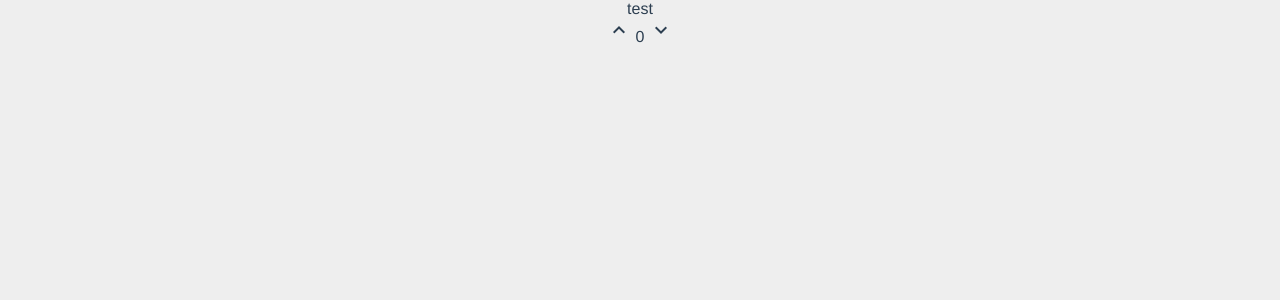
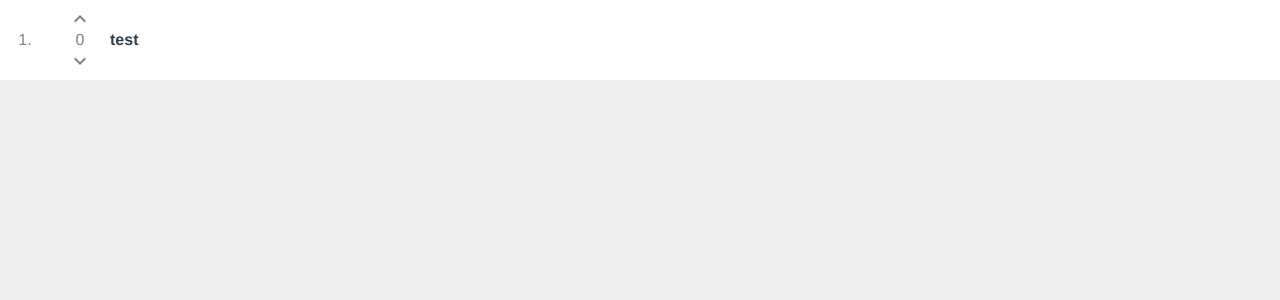
Before and after one commit to jiayingy/reddit-clone, a Vue app: page /#/ in a window 1280 px wide. Shown: the top 300 px of the page. Built offline with nearby package versions, Linux system fonts and the light colour scheme.

Commit message:
Style entry component

```diff
--- a/src/components/Entry.vue
+++ b/src/components/Entry.vue
@@ -1,12 +1,15 @@
 <template>
   <div class="entry">
-    <div class="title">
-      {{title}}
+    <div class="numbering">
+      {{numbering}}.
     </div>
     <div class="vote">
       <i class="material-icons arrow-up">keyboard_arrow_up</i>
-      {{numVotes}}
+      <p>{{numVotes}}</p>
       <i class="material-icons arrow-down">keyboard_arrow_down</i>
+    </div>
+    <div class="title">
+      {{title}}
     </div>
   </div>
 </template>
@@ -18,15 +21,46 @@ export default {
     return {
       title: 'test',
       numVotes: 0,
+      numbering: 1,
     };
   },
 };
 </script>
 
 <!-- Add "scoped" attribute to limit CSS to this component only -->
-<style scoped>
+<style lang="scss" scoped>
 .entry {
   width: 100%;
-  height: 150px;
+  height: 80px;
+  background-color: white;
+  display: flex;
+  align-content: center;
+  flex-direction: row;
+  align-items: center;
+
+  .numbering {
+    width: 50px;
+    color: grey;
+  }
+
+  .vote {
+    width: 60px;
+    display: flex;
+    flex-direction: column;
+    align-content: center;
+    color: grey;
+
+    .material-icons {
+      cursor: pointer;
+    }
+
+    p {
+      margin: 0;
+    }
+  }
+
+  .title {
+    font-weight: bold;
+  }
 }
 </style>
```
